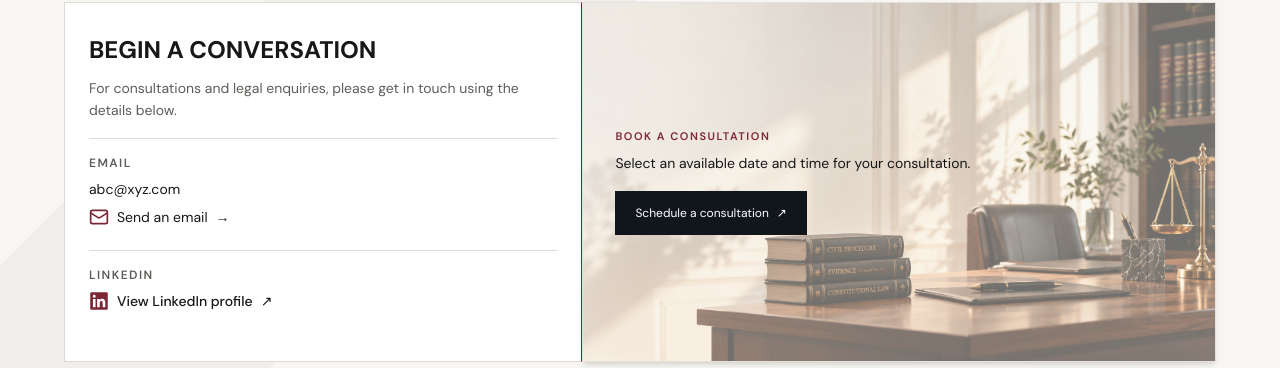
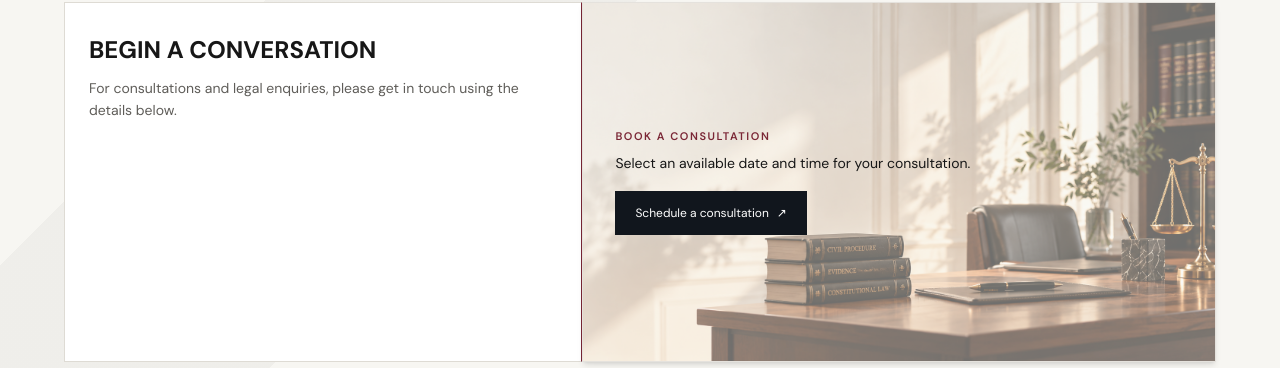
Before and after one commit to saurabh-uchil/PortfolioApp, a Next.js app: page /contact in a window 1280 px wide. Shown: the part 269-637 px from the top of the page. Built offline with nearby package versions, Linux system fonts and the light colour scheme; no server answers.

Commit message:
Getting data from env

```diff
--- a/app/components/Hero/HeroDetails/HeroDetails.data.ts
+++ b/app/components/Hero/HeroDetails/HeroDetails.data.ts
@@ -30,6 +30,6 @@ export const heroDetails: readonly {
     icon: FaLinkedin,
     label: "Connect on",
     value: "LinkedIn",
-    href: "https://www.linkedin.com/in/kashvi-ail-5775402b1/",
+    href: process.env.NEXT_PUBLIC_LINKEDIN_URL || "",
   },
 ] as const;
--- a/app/contact/Booking/Booking.data.ts
+++ b/app/contact/Booking/Booking.data.ts
@@ -5,9 +5,7 @@ export const bookingContent = {
   buttonLabel: "Schedule a consultation",
   modalTitle: "Schedule your consultation",
   modalDescription: "Choose an available date and time that suits you.",
-  calendlyUrl:
-    "https://calendly.com/saurabh-uchil/30min?background_color=f7f6f2&text_color=171717&primary_color=7a2635",
-
+  calendlyUrl:process.env.NEXT_PUBLIC_CALENDLY_URL || "",
   calendlyTitle: "Schedule a consultation",
   fallbackLabel: "Open Calendly in a new tab",
   closeLabel: "Close booking dialog",
--- a/app/contact/Details/Details.data.ts
+++ b/app/contact/Details/Details.data.ts
@@ -5,9 +5,9 @@ export const contactDetailsContent = {
     "For consultations and legal enquiries, please get in touch using the details below.",
 
   emailLabel: "Email",
-  email: "abc@xyz.com",
+  email: process.env.NEXT_PUBLIC_CONTACT_EMAIL || "",
   emailLinkLabel: "Send an email",
 
   linkedinLabel: "LinkedIn",
-  linkedinUrl: "https://www.linkedin.com/in/kashvi-ail-5775402b1",
+  linkedinUrl: process.env.NEXT_PUBLIC_LINKEDIN_URL || "",
 } as const;
```
